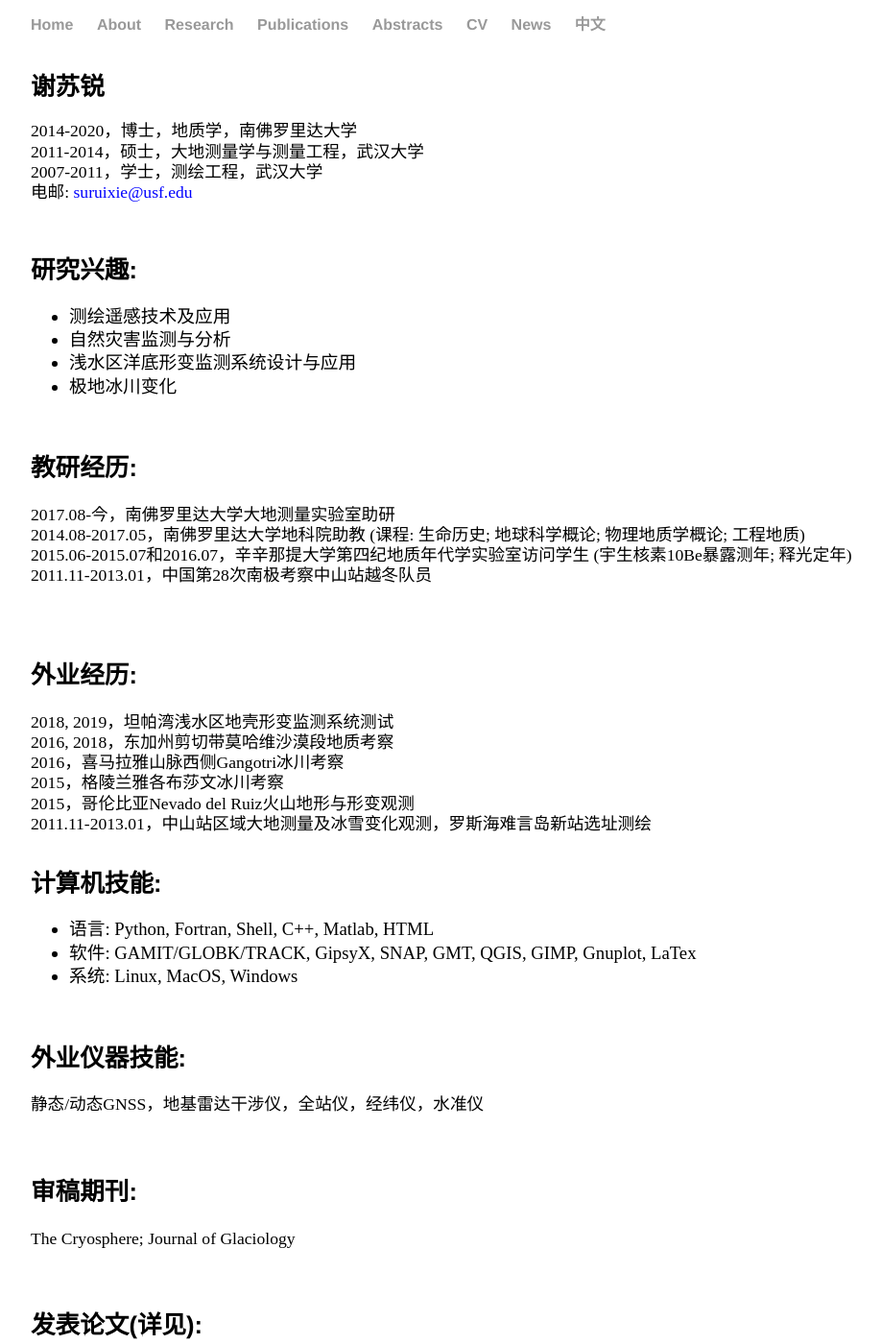
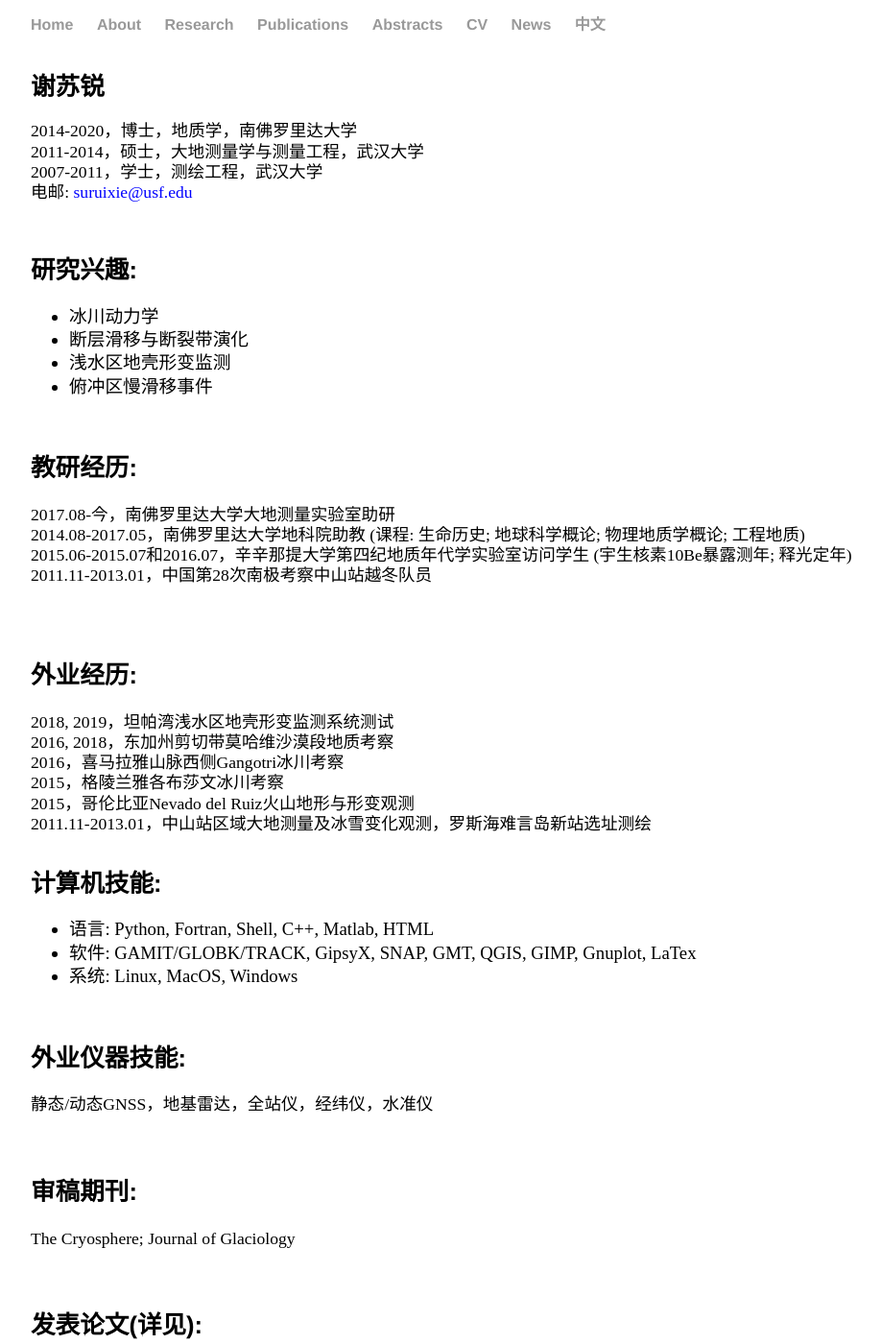
Before and after one commit to suruixie/suruixie.github.io, a Jekyll site: the page built from Chinese/index.html, in a window 1280 px wide and 1400 px high. Shown: the whole window at 96% size, without its empty margins (96-1014 px from the left). Built offline with Jekyll 4.4.1, drawn with Linux system fonts in a browser that asks for light colours; a style sheet for code colours, icons or effects is not loaded.

Commit message:
Update index.html

```diff
--- a/Chinese/index.html
+++ b/Chinese/index.html
@@ -17,10 +17,11 @@ title: 苏锐的中文页面
 	<div class="sideText">
 	    <h4 style="margin-top:6em;margin-bottom:0.2em;">研究兴趣: </h4>
 	    <ul class="research_list">
-		    <li style="line-height:130%; font-size:0.9em; color:#000000;">测绘遥感技术及应用</a></li>
-		    <li style="line-height:130%; font-size:0.9em; color:#000000;">自然灾害监测与分析</a></li>
-		    <li style="line-height:130%; font-size:0.9em; color:#000000;">浅水区洋底形变监测系统设计与应用</a></li>
-		    <li style="line-height:130%; font-size:0.9em; color:#000000;">极地冰川变化</a></li>
+		    <li style="line-height:130%; font-size:0.9em; color:#000000;">冰川动力学</a></li>
+		    <li style="line-height:130%; font-size:0.9em; color:#000000;">断层滑移与断裂带演化</a></li>
+		    <li style="line-height:130%; font-size:0.9em; color:#000000;">浅水区地壳形变监测</a></li>
+		    <li style="line-height:130%; font-size:0.9em; color:#000000;">俯冲区慢滑移事件</a></li>
+
 	    </ul>
 	</div>
 	<div class="sideText">
@@ -51,7 +52,7 @@ title: 苏锐的中文页面
 	</div>
 	<div class="sideText">
 	    <h4 style="margin-top:2em;margin-bottom:0.2em;">外业仪器技能: </h4>
-	    <p style="line-height: 120%;">静态/动态GNSS，地基雷达干涉仪，全站仪，经纬仪，水准仪<br>
+	    <p style="line-height: 120%;">静态/动态GNSS，地基雷达，全站仪，经纬仪，水准仪<br>
             </p>
 	</div>
 	<div class="sideText">
```
